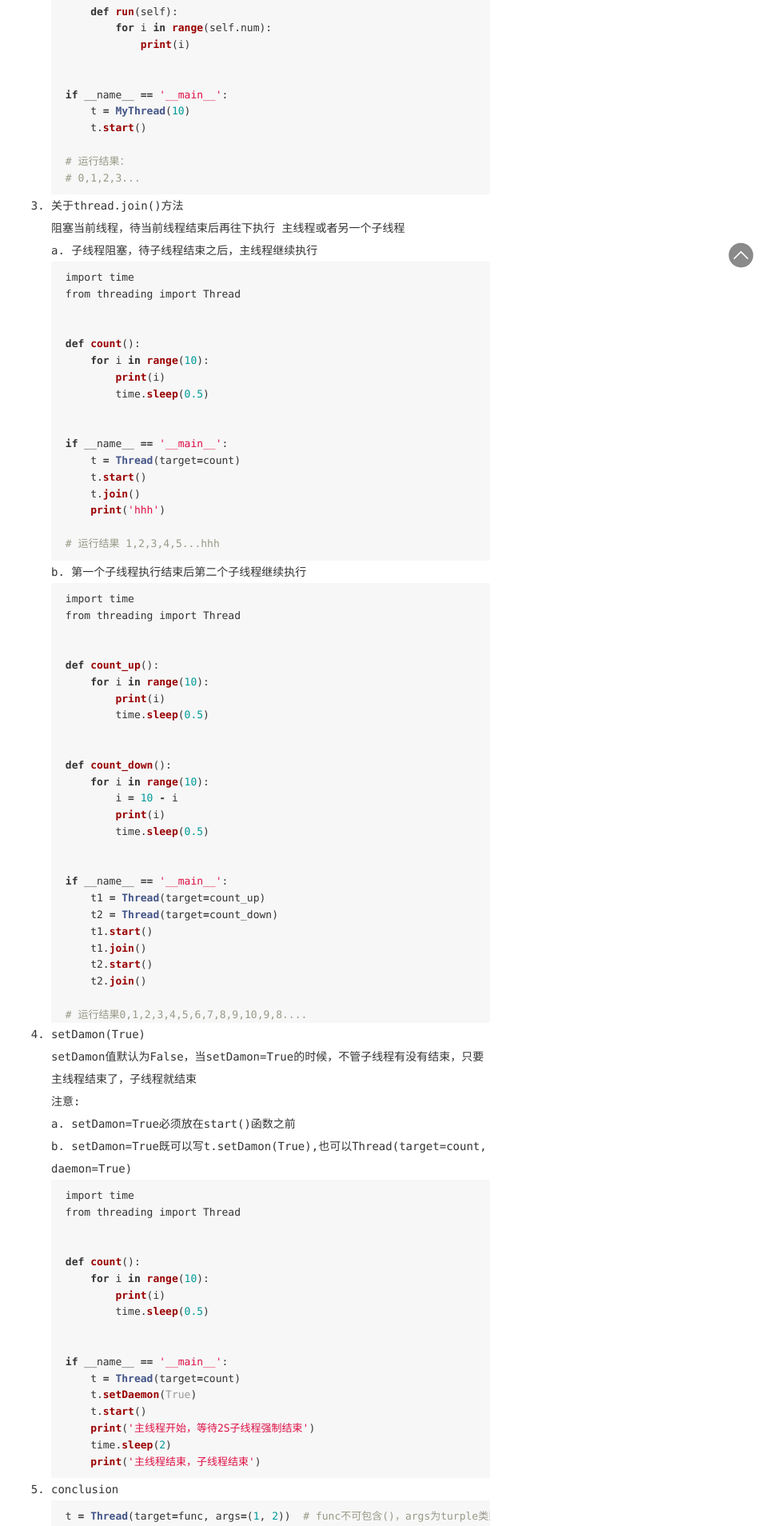
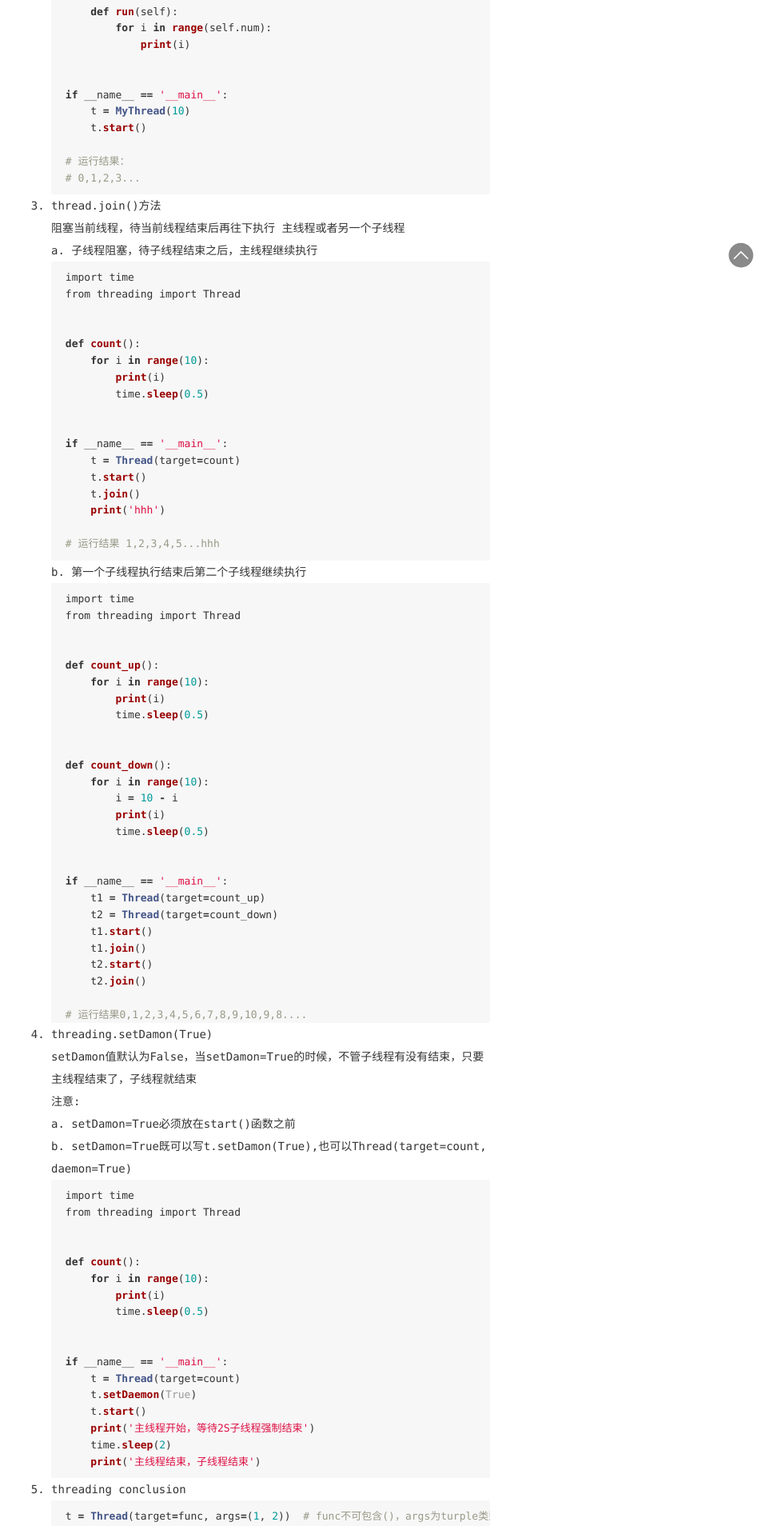
Before and after one commit to aoeivu/aoeivu, a Jekyll site: the page built from _posts/2019-11-28-Threading Lock and RLock.md, in a window 1280 px wide. Shown: the part 778-2686 px from the top of the page at 80% size, without its empty margins (313-1280 px from the left). Built offline with Jekyll 4.4.1, drawn with Linux system fonts in a browser that asks for light colours; Markdown is read by kramdown in place of the engine named in the settings; comment, search, counter and statistics services are not loaded; some of the changed text lies outside the part shown.

Commit message:
fix post

````diff
--- a/_posts/2019-11-28-Threading Lock and RLock.md
+++ b/_posts/2019-11-28-Threading Lock and RLock.md
@@ -48,7 +48,7 @@ categories: [Python]
     # 0,1,2,3...
     ```
 
-3. 关于thread.join()方法
+3. thread.join()方法
 阻塞当前线程，待当前线程结束后再往下执行  主线程或者另一个子线程
 
    a. 子线程阻塞，待子线程结束之后，主线程继续执行
@@ -103,7 +103,7 @@ categories: [Python]
     # 运行结果0,1,2,3,4,5,6,7,8,9,10,9,8....
     ```
 
-4. setDamon(True)
+4. threading.setDamon(True)
     setDamon值默认为False，当setDamon=True的时候，不管子线程有没有结束，只要主线程结束了，子线程就结束
 
     注意:
@@ -130,7 +130,7 @@ categories: [Python]
         print('主线程结束，子线程结束')
     ```
 
-5. conclusion
+5. threading conclusion
 
     ```python
     t = Thread(target=func, args=(1, 2))  # func不可包含()，args为turple类型
````
Also changed, not shown: other parts of _posts/2019-11-28-Threading Lock and RLock.md (+4 -4 lines).
